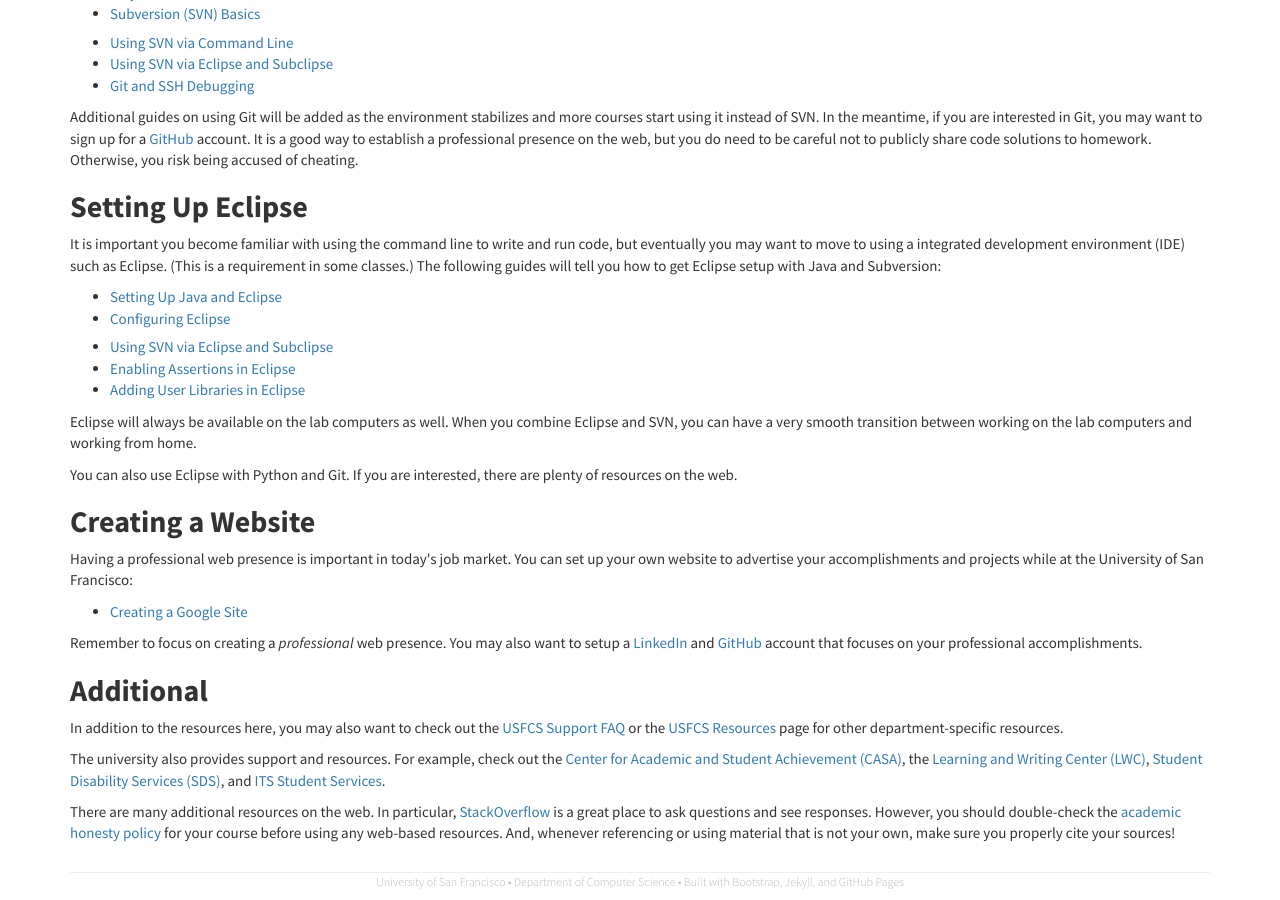
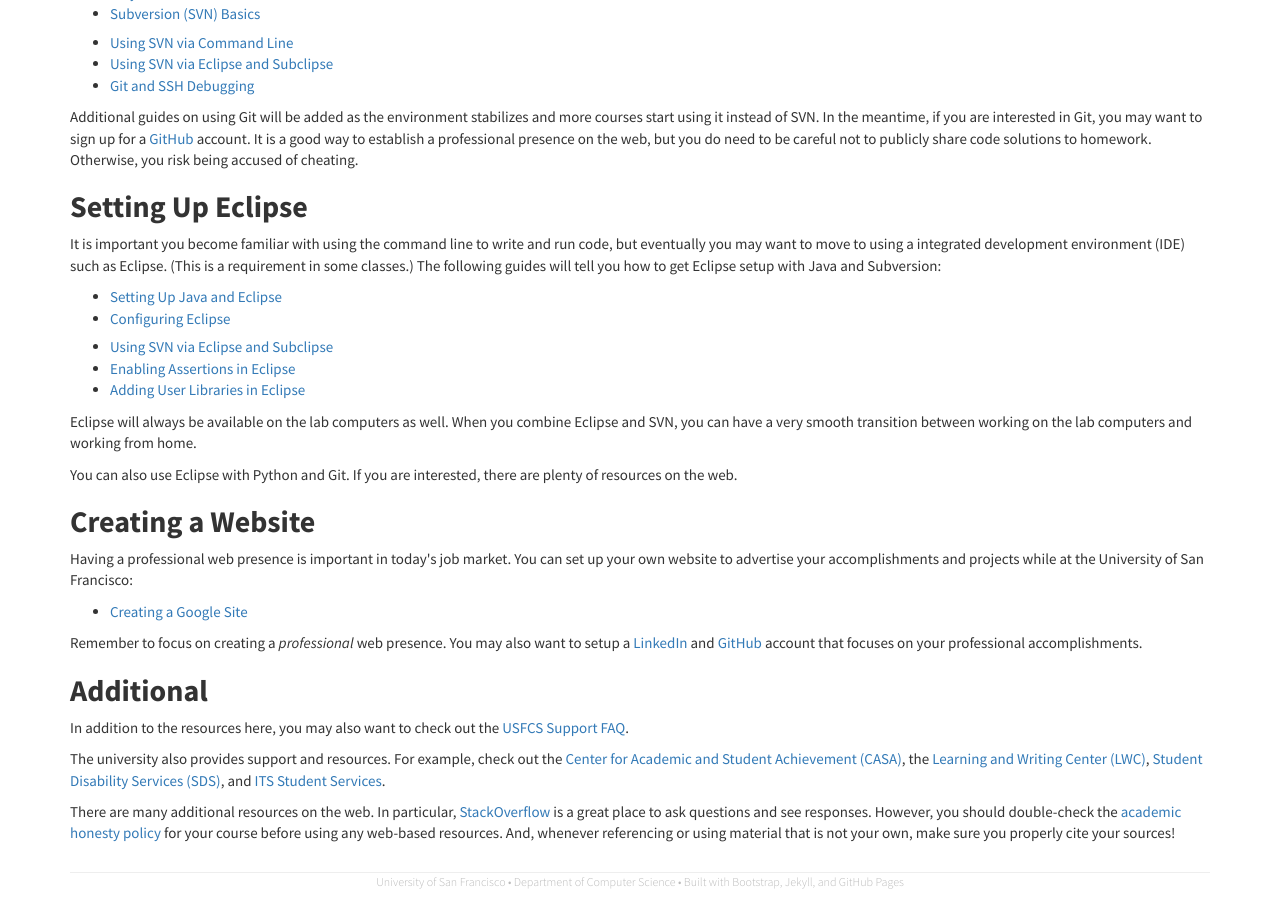
Before and after one commit to CSTutors/CSTutors.github.io, a Jekyll site: the page built from resources/index.html, in a window 1280 px wide and 900 px high, scrolled down 924 px. Built offline with Jekyll 4.4.1, drawn with Linux system fonts in a browser that asks for light colours; nearby versions of some CDN libraries.

Commit message:
Changes of links

```diff
--- a/resources/index.html
+++ b/resources/index.html
@@ -43,7 +43,7 @@
     <li><a href="{% post_url 2013-08-01-using-java-via-command-line %}">Using Java via Command Line</a></li>
 </ul>
 
-<p>You  may also be able to acquire a virtual image that matches the lab computers, and run this image in a free emulator (like <a href="https://www.virtualbox.org/">VirtualBox</a>) on your own system. If you are interested in this option, please contact your instructor or <a href="http://cs.usfca.edu/support.html">CS Support</a>.</p>
+<p>You  may also be able to acquire a virtual image that matches the lab computers, and run this image in a free emulator (like <a href="https://www.virtualbox.org/">VirtualBox</a>) on your own system. If you are interested in this option, please contact your instructor or <a href="mailto:support@cs.usfca.edu">CS Support</a>.</p>
 
 <h2>Using Revision Control</h2>
 
@@ -89,7 +89,7 @@
 
 <h2>Additional</h2>
 
-<p>In addition to the resources here, you may also want to check out the <a href="https://myusf.usfca.edu/arts-sciences/computer-science/technical-resources">USFCS Support FAQ</a> or the <a href="http://www.cs.usfca.edu/basics.html">USFCS Resources</a> page for other department-specific resources.</p>
+<p>In addition to the resources here, you may also want to check out the <a href="https://myusf.usfca.edu/arts-sciences/computer-science/technical-resources">USFCS Support FAQ</a>.</p>
 
 <p>The university also provides support and resources. For example, check out the <a href="http://www.usfca.edu/casa/">Center for Academic and Student Achievement (CASA)</a>, the <a href="http://www.usfca.edu/lwc/">Learning and Writing Center (LWC)</a>, <a href="http://www.usfca.edu/sds/">Student Disability Services (SDS)</a>, and <a href="http://usfca.edu/its/help/students/">ITS Student Services</a>.</p>
 
```
